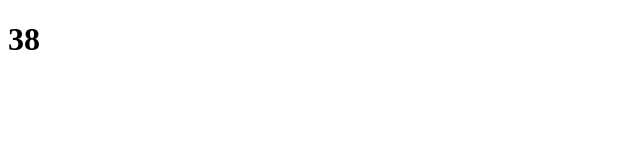
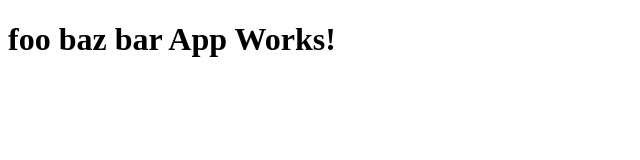
Before and after one commit to TySabs/Webpack-ES6-Starter-Kit, a website built with webpack: page index.html in a window 1280 px wide. Shown: the whole page, without its empty margins (0-640 px from the left). Built offline with nearby package versions, Linux system fonts and the light colour scheme.

Commit message:
Change app.js hello world logic - Bugfix react preset

```diff
--- a/index.html
+++ b/index.html
@@ -5,7 +5,7 @@
     <title>Webpack Starter</title>
   </head>
   <body>
-    <h1 id="test">Test</h1>
+    <h1 id="app-test">Test</h1>
     <script src="app.bundle.js"></script>
   </body>
 </html>
--- a/src/app/app.js
+++ b/src/app/app.js
@@ -1,14 +1,11 @@
 console.log("Hello Joe!");
 
-const header = document.getElementById("test");
+const header = document.getElementById("app-test");
 
+const source = ['1', '1', 'foo', '4', '5', 'baz', '3', '22', 'bar', '2', 'App Works!'];
 
-
-var source = ['1', '1', 'foo', '4', '5', 'baz', '3', '22', 'bar', '2'];
-
-var result = source
-	.map(x => parseInt(x))
-	.filter(x => !isNaN(x))
-	.reduce((x, y) => x + y);
+const result = source
+	.filter(x => isNaN(x))
+	.reduce((x, y) => x + " " + y + " ");
 
 header.innerHTML = result;
--- a/webpack.config.js
+++ b/webpack.config.js
@@ -22,7 +22,7 @@ module.exports = {
         exclude: [/node_modules/],
         use: [{
           loader: 'babel-loader',
-          options: { presets: ['es2015', 'react'] }
+          options: { presets: ['es2015'] }
         }]
       }
     ]
```
